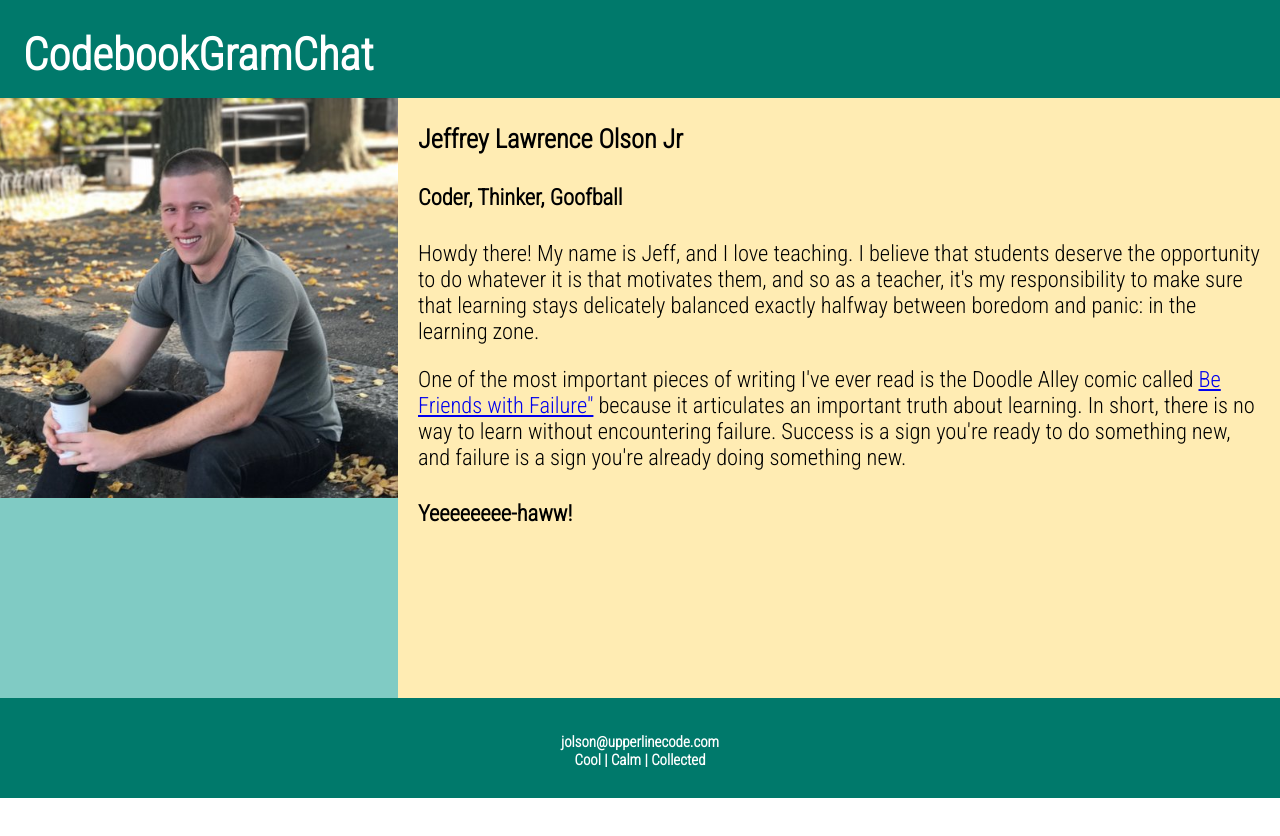
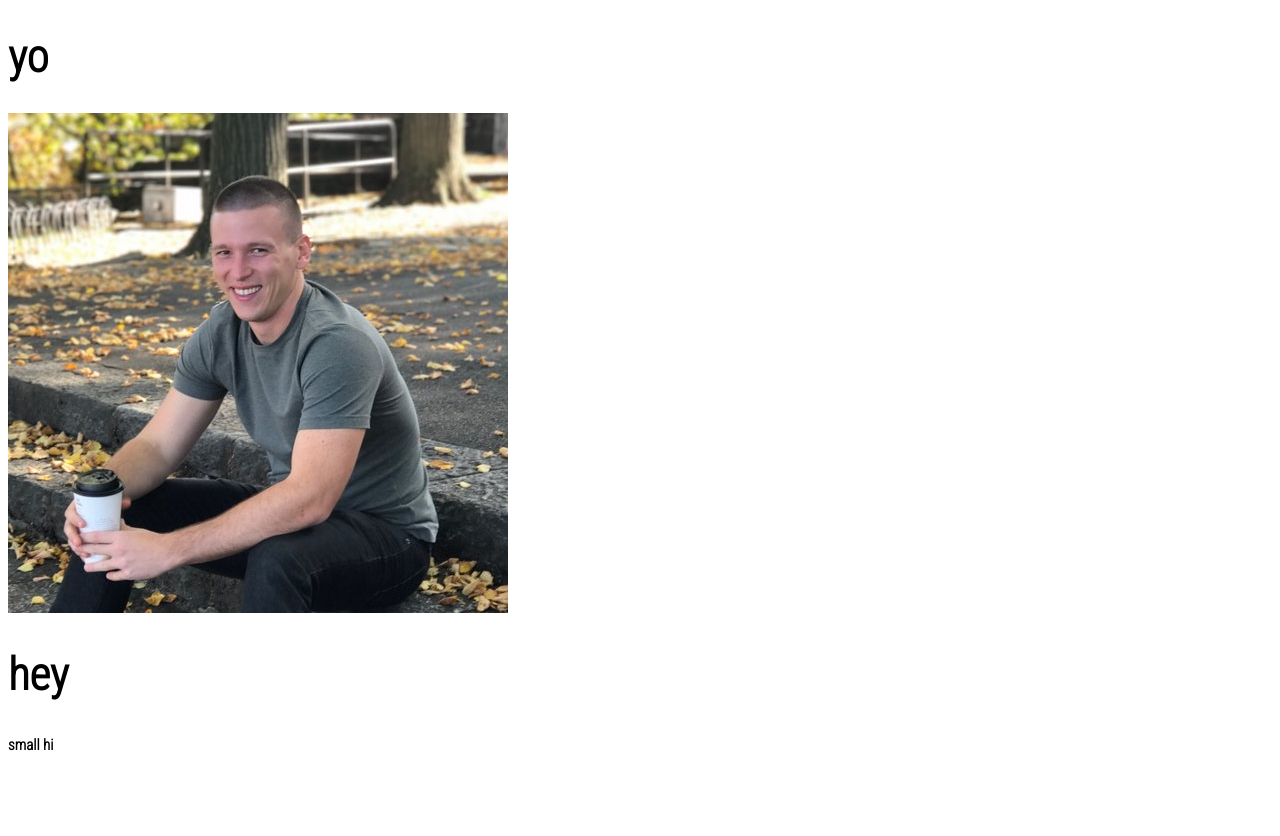
Before and after one commit to upperlinecode/css-grid-profile-Template, a plain HTML site: page index.html in a window 1280 px wide. Before the commit the page ends 800 px from the top, so only its background shows below. Drawn offline with Linux system fonts and the light colour scheme.

Commit message:
removes sample code

```diff
--- a/index.html
+++ b/index.html
@@ -8,7 +8,7 @@
         <div id="wrapper">
             <!--This is the top bar; it looks kinda like a header-->
             <div id="topbar">
-                <h1>CodebookGramChat</h1>
+                <h1>yo</h1>
 
             </div>
             <!--The sidebar can house information we want to kinda like general information-->
@@ -16,17 +16,13 @@
                 <img src="images/jolson.jpeg"></img>
 
             </div>
-            <!---->
+            <!--Main content can go here-->
             <div id="main">
-                <h3>Jeffrey Lawrence Olson Jr</h3>
-                <h4>Coder, Thinker, Goofball</h4>
-                <p>Howdy there! My name is Jeff, and I love teaching. I believe that students deserve the opportunity to do whatever it is that motivates them, and so as a teacher, it's my responsibility to make sure that learning stays delicately balanced exactly halfway between boredom and panic: in the learning zone.</p>
-                <p>One of the most important pieces of writing I've ever read is the Doodle Alley comic called <a href="https://doodlealley.com/2012/10/10/be-friends-with-failure/">Be Friends with Failure"</a> because it articulates an important truth about learning. In short, there is no way to learn without encountering failure. Success is a sign you're ready to do something new, and failure is a sign you're already doing something new.</p>
-                <h4>Yeeeeeeee-haww!</h4>
+                <h1>hey</h1>
             </div>
             <!--The footer usually houses information like contact information-->
             <div id="footer">
-                <h6>jolson@upperlinecode.com <br> Cool | Calm | Collected</h6>
+                <h6>small hi</h6>
             </div>
         </div>
     </body>
--- a/mystyle.css
+++ b/mystyle.css
@@ -6,37 +6,5 @@ body {
 }
 
 #wrapper {
-    margin: -10px;
     height: 100vh;
-    display: grid;
-    grid-template-columns: 400px auto;
-    grid-template-rows: 100px auto 100px;
 }
-
-img {
-    width: 100%;
-}
-
-#topbar {
-    padding: 0 25px;
-    grid-column: span 2;
-    background-color: #00796b;
-    color: white;
-}
-
-#sidebar {
-    background-color: #80cbc4;
-}
-
-#main {
-    padding: 0 20px;
-    background-color: #ffecb3;
-    color: black;
-}
-
-#footer {
-    text-align: center;
-    grid-column: span 2;
-    background-color: #00796b;
-    color: white;
-}
```
